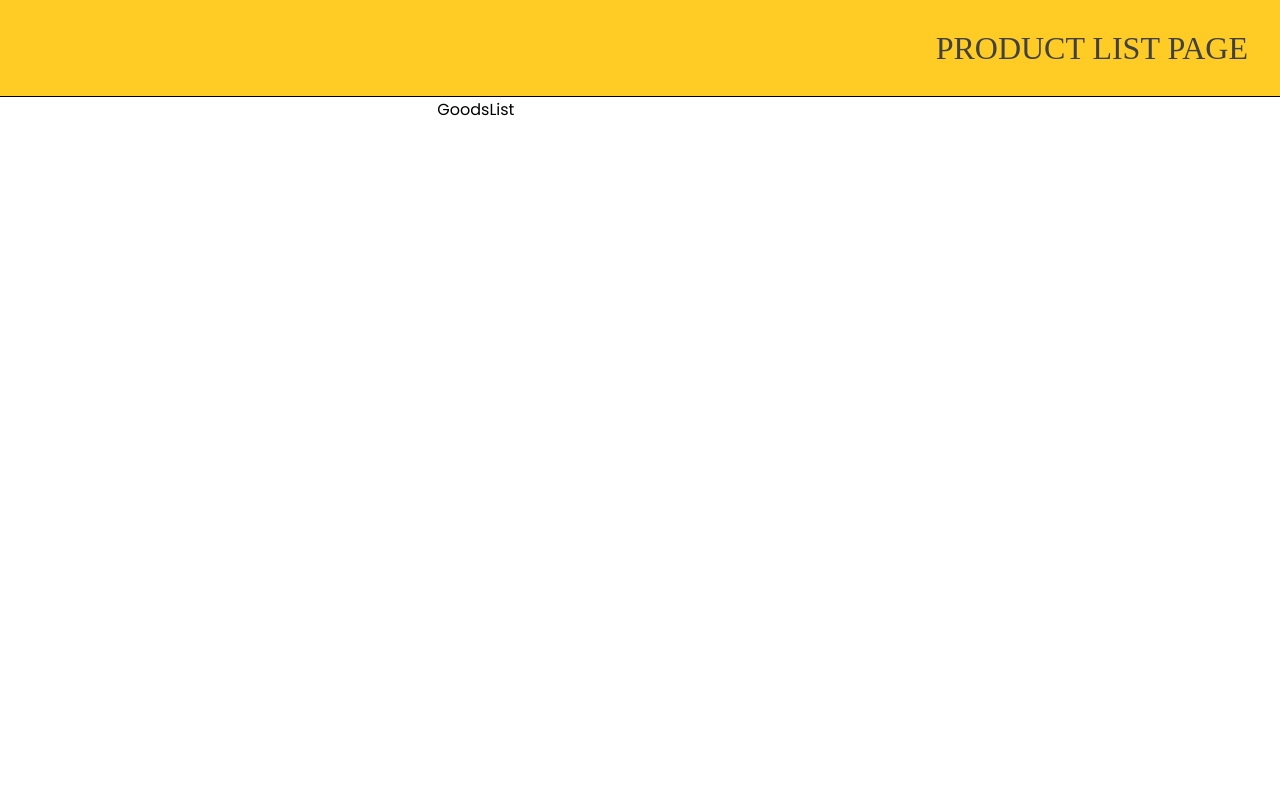
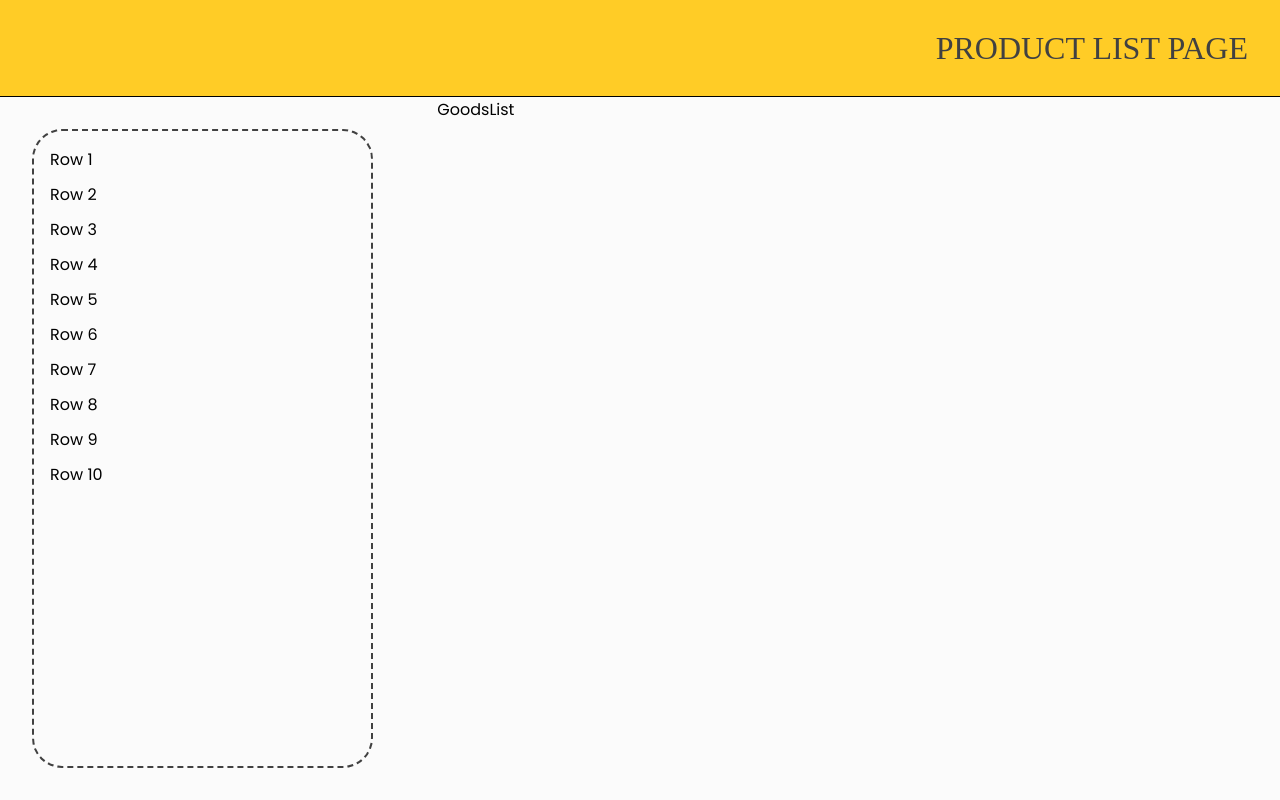
Before and after one commit to AlexandrZeroff/nc-one-test, a React (Create React App) app: page / in a window 1280 px wide. Built offline with nearby package versions, Linux system fonts and the light colour scheme; a web font is replaced by a local one.

Commit message:
Favorits started

```diff
--- a/package.json
+++ b/package.json
@@ -15,6 +15,7 @@
     "react-dom": "^18.2.0",
     "react-router-dom": "^6.9.0",
     "react-scripts": "5.0.1",
+    "react-virtualized-auto-sizer": "^1.0.7",
     "react-window": "^1.8.8",
     "web-vitals": "^2.1.4"
   },
--- a/src/components/appScreen/AppScreen.jsx
+++ b/src/components/appScreen/AppScreen.jsx
@@ -13,6 +13,7 @@ const AppScreen = () => {
         id: "screen",
         boxSizing: "border-box",
         height: "calc(100vh - 6rem - 1px)",
+        backgroundColor: 'primary.contrastText'
       }}
     >
       <Grid container height="100%" columnSpacing={4}>
--- a/src/components/favorites/Favorites.jsx
+++ b/src/components/favorites/Favorites.jsx
@@ -1,9 +1,43 @@
-import React from 'react'
+import React from "react";
+import Box from "@mui/material/Box";
+import { FixedSizeList as List } from "react-window";
+import AutoSizer from "react-virtualized-auto-sizer";
+import ProductCard from "../productCard/ProductCard";
 
 const Favorites = () => {
+  const Row = ({ index, style }) => <div style={style}>Row {index + 1}</div>;
+
   return (
-    <article id="favourites"></article>
-  )
-}
+    <Box
+      sx={{
+        width: "100%",
+        height: "100%",
+        p: 4,
+        boxSizing: "border-box",
+      }}
+    >
+      <Box
+        sx={{
+          width: "100%",
+          height: "100%",
+          boxSizing: "border-box",
+          borderWidth: "2px",
+          borderStyle: "dashed",
+          borderColor: "secondary.main",
+          borderRadius: "30px",
+          p: 2,
+        }}
+      >
+        <AutoSizer>
+          {({ height, width }) => (
+            <List height={height} itemSize={35} itemCount={10} width={width}>
+              {Row}
+            </List>
+          )}
+        </AutoSizer>
+      </Box>
+    </Box>
+  );
+};
 
-export default Favorites
+export default Favorites;
--- /dev/null
+++ b/src/components/productCard/ProductCard.jsx
@@ -0,0 +1,9 @@
+import React from 'react'
+
+const ProductCard = () => {
+  return (
+    <div>ProductCard</div>
+  )
+}
+
+export default ProductCard
```
Also changed, not shown: 1 other file (tests, documents, lock files or other folders).
